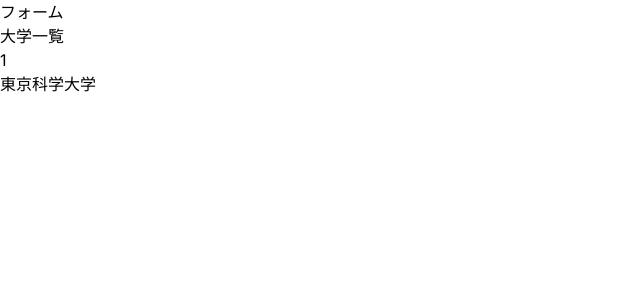
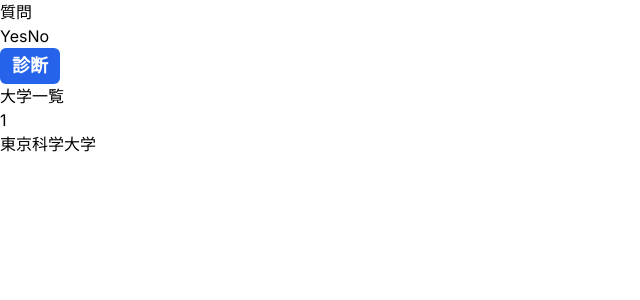
Before and after one commit to AyumuKawahara/pbl_8, a Next.js app: page / in a window 1280 px wide. Shown: the top 300 px of the page, without its empty margins (0-640 px from the left). Built offline with nearby package versions, Linux system fonts and the light colour scheme.

Commit message:
フォームの型を作りました

```diff
--- a/src/components/form.tsx
+++ b/src/components/form.tsx
@@ -1,3 +1,14 @@
 export const Form = () => {
-  return <form>フォーム</form>
+  return <form>
+    <form>
+      <p>質問</p>
+      <div>
+        <label htmlFor="q1-y">Yes</label>
+        <input type="radio" id="q1-y" value="yes" className="hidden"/>
+        <label htmlFor="q1-n">No</label>
+        <input type="radio" id="q1-n" value="no" className="hidden"/>
+      </div>
+      <button type="submit" className="bg-blue-600 font-semibold text-lg px-3 py-1 rounded-md text-white">診断</button>
+    </form>
+  </form>
 }
```
